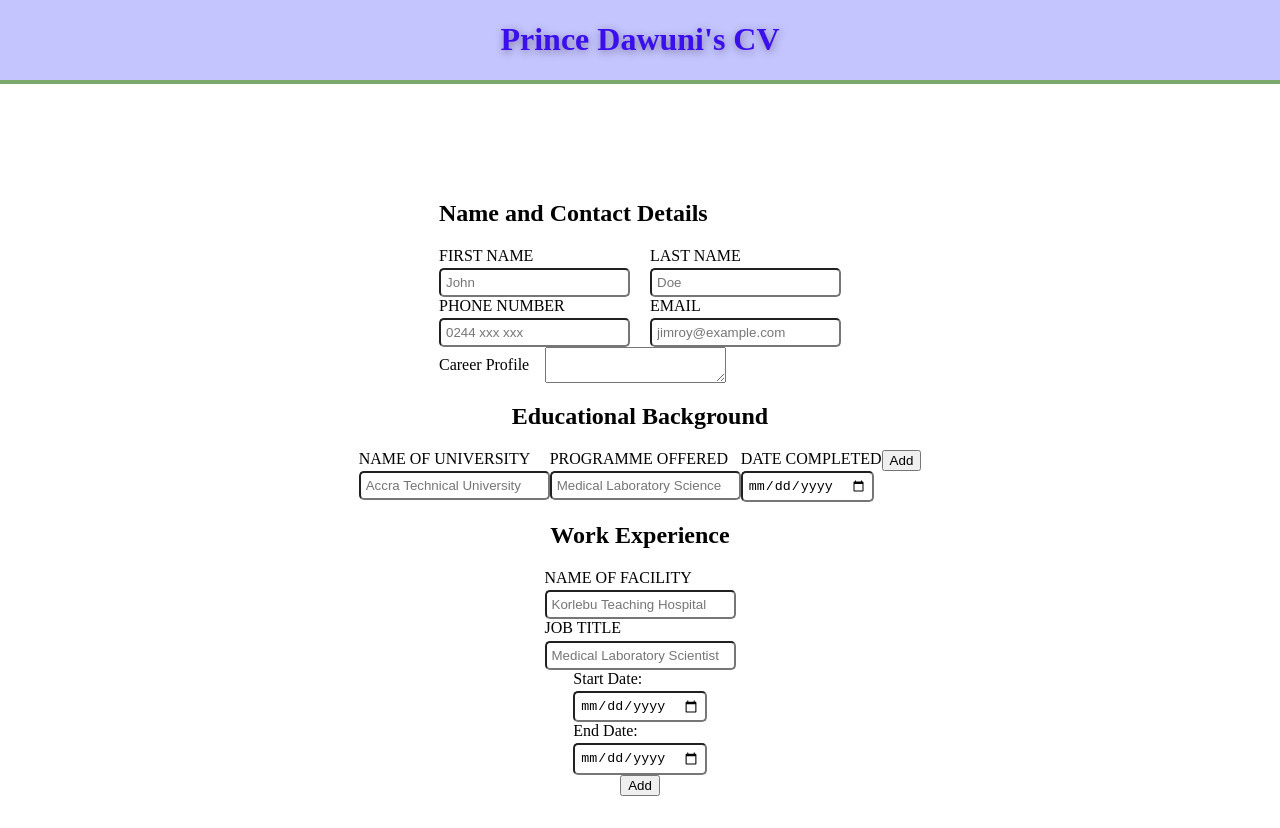
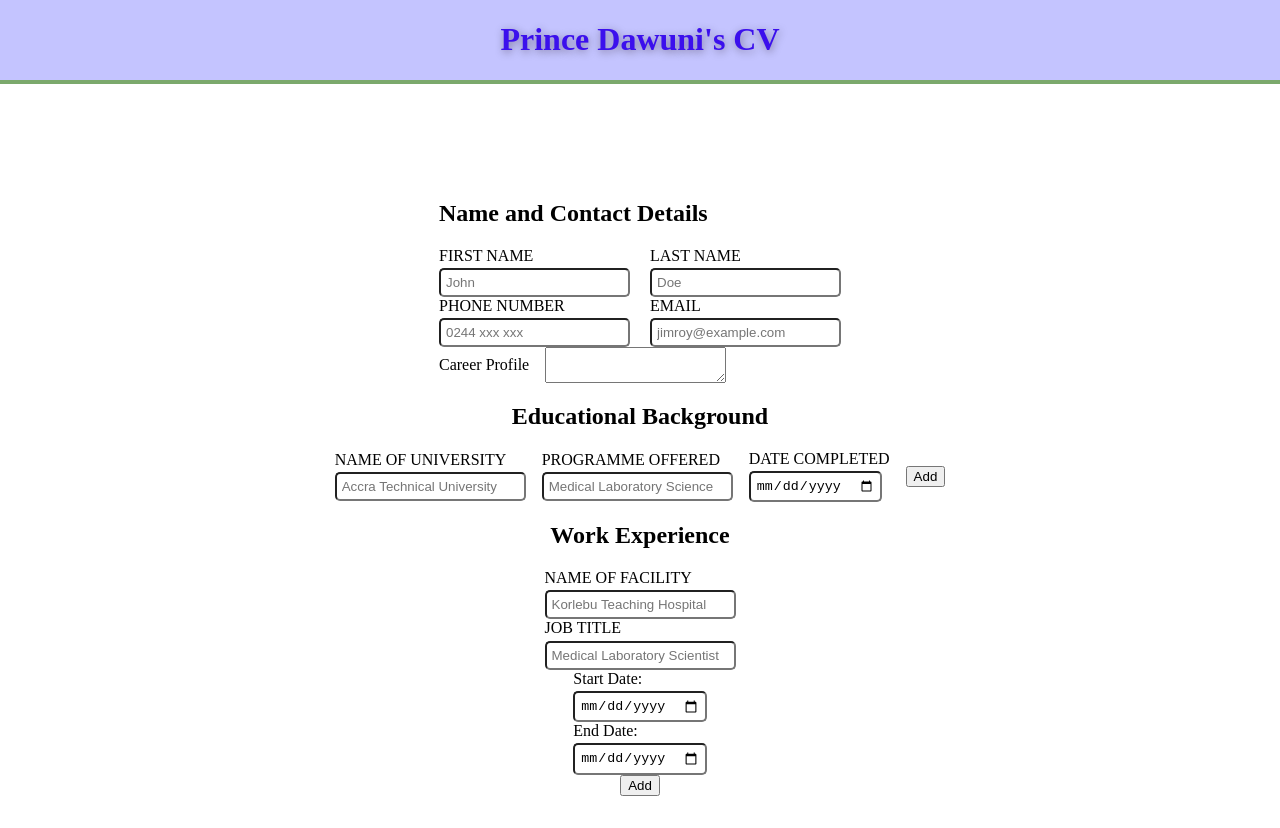
Before and after one commit to Devkass7/CV-APP, a React (Vite) app in the folder cv-app/: page / in a window 1280 px wide. Built offline with nearby package versions, Linux system fonts and the light colour scheme.

Commit message:
style: improve .education flex layout with spacing and

```diff
--- a/cv-app/src/styles.css
+++ b/cv-app/src/styles.css
@@ -56,5 +56,8 @@ form{
 
 .education{
     display: flex;
-    flex-direction: row;
+    gap: 1rem;
+    justify-content: center;
+    align-items: center;
+
 }
```
